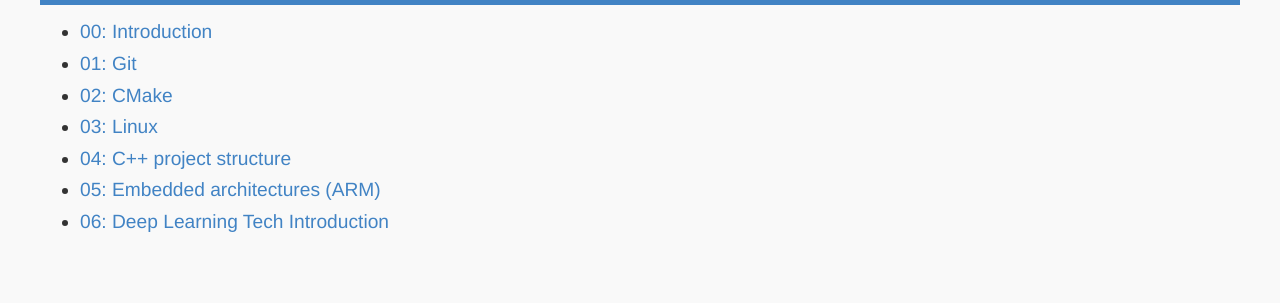
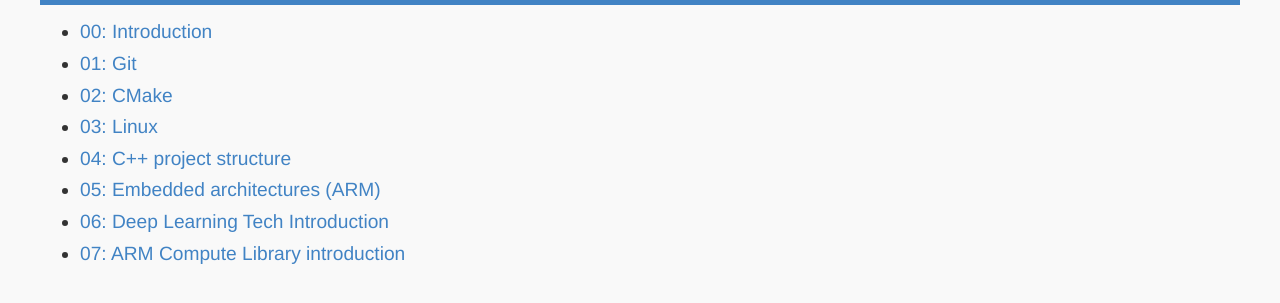
Before and after one commit to embedded-dev-research/itlab_slides, a plain HTML site: page index.html in a window 1280 px wide. Shown: the part 129-432 px from the top of the page. Drawn offline with Linux system fonts and the light colour scheme.

Commit message:
Add 07-acl (#23)
* Add acl presentation

* Add index

```diff
--- a/index.html
+++ b/index.html
@@ -53,6 +53,7 @@
         <li><a href="https://embedded-dev-research.github.io/itlab_slides/slides/04-cpp-project-structure.pdf" target="_blank">04: C++ project structure</a></li>
         <li><a href="https://embedded-dev-research.github.io/itlab_slides/slides/05-embedded-arm.pdf" target="_blank">05: Embedded architectures (ARM)</a></li>
         <li><a href="https://embedded-dev-research.github.io/itlab_slides/slides/06-dl-tech-intro.pdf" target="_blank">06: Deep Learning Tech Introduction</a></li>
+        <li><a href="https://embedded-dev-research.github.io/itlab_slides/slides/07-acl.pdf" target="_blank">07: ARM Compute Library introduction</a></li>
     </ul>
 </body>
 </html>
```
Also changed, not shown: 07-acl/images/acl.png (added), 07-acl/images/activation.png (added), 07-acl/images/arch.png (added), 07-acl/images/build_macos.png (added), 07-acl/images/config.png (added), 07-acl/images/exmpl.png (added), 07-acl/images/operators.png (added), 07-acl/images/os.png (added), 07-acl/images/run.png (added), 07-acl/images/small_ir.png (added), 07-acl/images/tensor.png (added), 07-acl/images/tensorinfo.png (added), 07-acl/images/ultralytics.png (added), 07-acl/images/validate.png (added), 2 other files.
